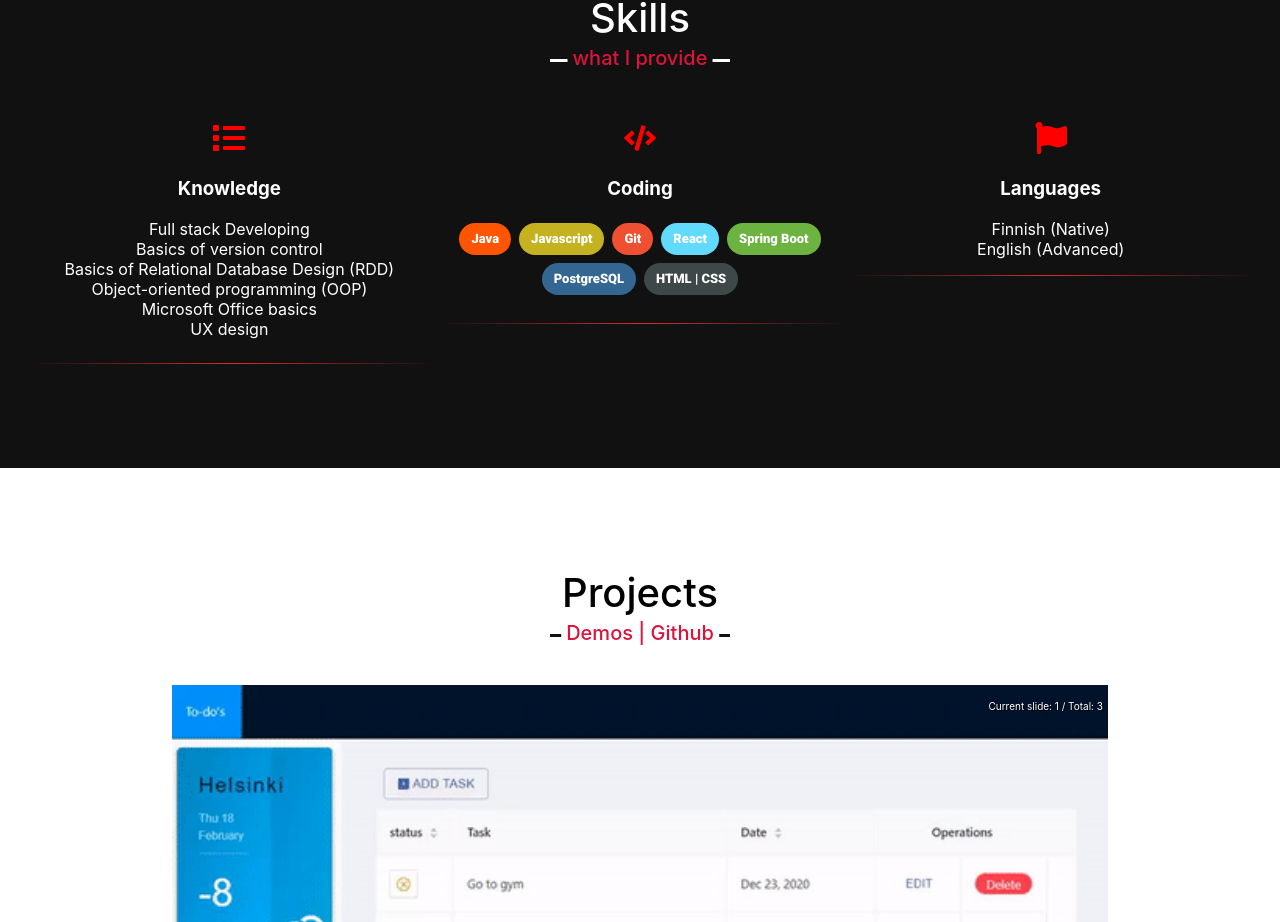
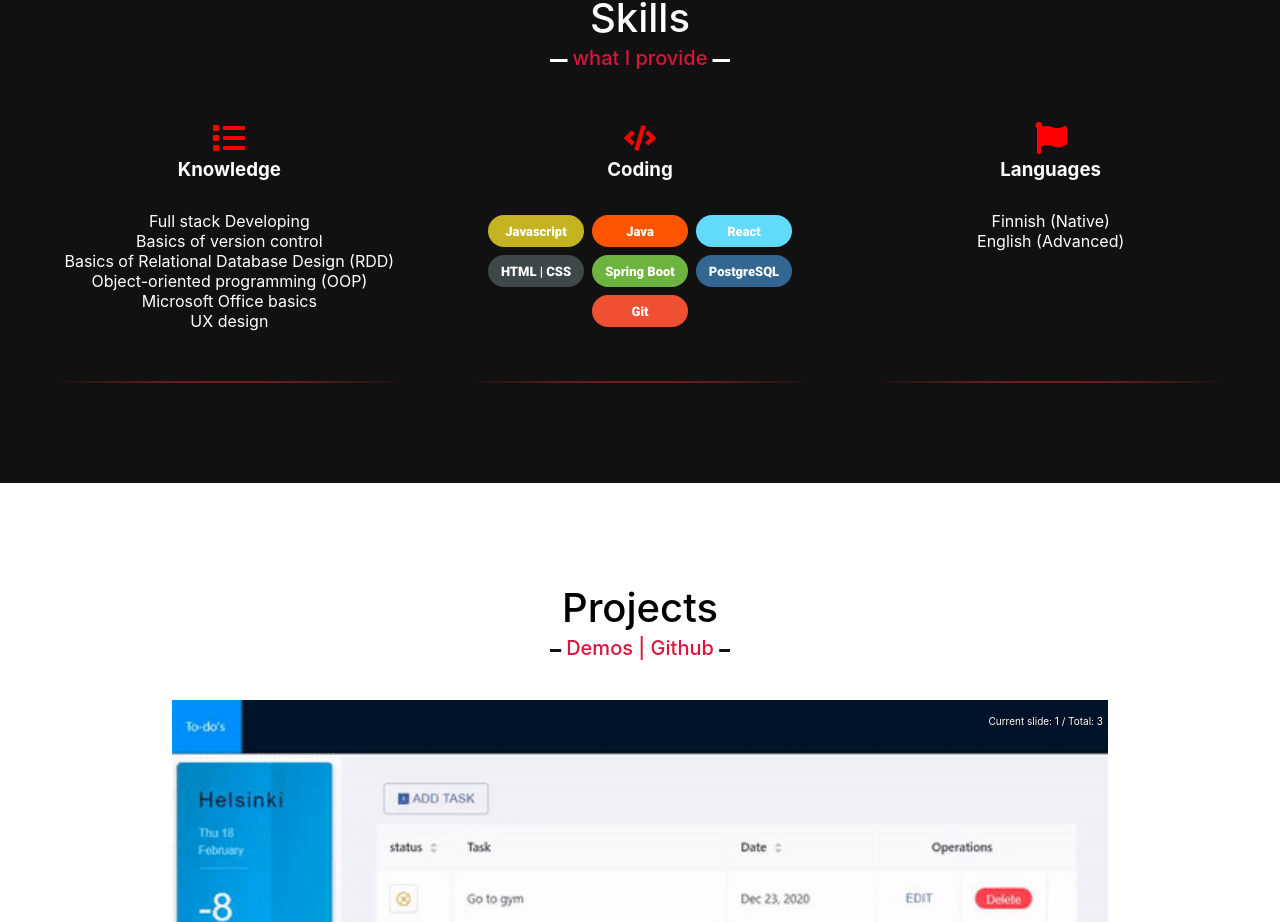
Before and after one commit to Johamatt/JohamattCv, a React (Create React App) app: page / in a window 1280 px wide. Shown: the part 1678-2600 px from the top of the page. Built offline with nearby package versions, Linux system fonts and the light colour scheme.

Commit message:
align content in skills section

```diff
--- a/src/pages/Skills.js
+++ b/src/pages/Skills.js
@@ -11,19 +11,17 @@ import { Fade } from "@material-ui/core";
 const useStyles = makeStyles((theme) => ({
   root: {
     backgroundColor: "#111",
-    "& p, a, h1, h2, h3, h4, h5, ,li,span": {
+    "& p, a, h1, h2, h4, h5, ,li,span": {
       color: "white",
+    },
+    "& h3": {
+      color: "white",
+      margin: "0",
+      marginBottom: "30px",
     },
 
     flexGrow: 1,
     padding: "100px 0",
-  },
-
-  iconset: {
-    "& > *": {
-      margin: theme.spacing(0.5),
-      display: 'inlineBlock'
-    },
   },
 
   divider: {
@@ -75,14 +73,15 @@ const useStyles = makeStyles((theme) => ({
     },
   },
 
-  rightcol: {
+  languagecol: {
+
     [theme.breakpoints.down("xs")]: {
       maxWidth: "100%",
       padding: "30px 10px",
     },
   },
 
-  leftcol: {
+  knowledgecol: {
     [theme.breakpoints.down("xs")]: {
       maxWidth: "100%",
       padding: "30px 10px",
@@ -100,12 +99,23 @@ const useStyles = makeStyles((theme) => ({
     fontSize: "2rem",
     color: "red",
   },
+
+  skillcontentColumn: {
+    minHeight: "170px",
+  },
+
+  iconset: {
+    "& > *": {
+      margin: theme.spacing(0.5),
+      display: "inlineBlock",
+    },
+  },
 }));
 
 const chips = data.chip.map((chip) => (
   <Chip
     key={chip.id}
-    style={{ backgroundColor: `${chip.color}`}}
+    style={{ backgroundColor: `${chip.color}`,width: '6rem' }}
     label={chip.label}
     color="primary"
     size="medium"
@@ -128,15 +138,23 @@ export default function Skills() {
             <Fade in={checked} {...(checked ? { timeout: 1000 } : {})}>
               <Grid item xs={12} className={classes.wrapper}>
                 {/* LEFT COLUMN*/}
-                <Grid item xs={4} className={classes.leftcol} style={{textAlign: 'center'}}>
-                <Grid item xs={12} >
+                <Grid
+                  item
+                  xs={4}
+                  className={classes.knowledgecol}
+                  style={{ textAlign: "center" }}
+                >
+                  <Grid item xs={12}>
                     <FaList className={classes.icon}></FaList>
-                    <h3>
-                       Knowledge
-                    </h3>
+                    <h3>Knowledge</h3>
                   </Grid>
-                    <Grid item xs={12} className={classes.iconset}>
-                      <ul style={{listStyleType: 'none', paddingInlineStart: '0px'}}>
+                  <Grid item xs={12} className={classes.skillcontentColumn}>
+                    <ul
+                      style={{
+                        listStyleType: "none",
+                        paddingInlineStart: "0px",
+                      }}
+                    >
                       <li>Full stack Developing </li>
                       <li>Basics of version control</li>
                       <li>Basics of Relational Database Design (RDD)</li>
@@ -144,49 +162,57 @@ export default function Skills() {
                       <li>Microsoft Office basics</li>
                       <li>UX design </li>
                     </ul>
-                      <div style={{ paddingTop: "1rem" }} />
+
+                  </Grid>
                   <div className={classes.dividerEllipse} />
                 </Grid>
+
+                <Grid
+                  item
+                  xs={4}
+                  style={{ maxWidth: "100%", textAlign: "center" }}
+                >
+                  <Grid item xs={12} style={{}}>
+                    <FaCode className={classes.icon}></FaCode>
+                    <h3>Coding</h3>
                   </Grid>
 
-                <Grid item xs={4} style={{maxWidth: '100%',textAlign: 'center'}}>
-                <Grid item xs={12} style={{}}>
-                <FaCode className={classes.icon} ></FaCode>
-                <h3>
-                       Coding
-                    </h3>
-                </Grid>
-
-
+                  <Grid item xs={12} className={classes.skillcontentColumn}>
                     <Grid item xs={12} className={classes.iconset}>
                       {chips}
 
-                      <div style={{ paddingTop: "1rem" }} />
-                  <div className={classes.dividerEllipse} />
-
-
 
                     </Grid>
-
+                  </Grid>
+                  <div className={classes.dividerEllipse} />
                 </Grid>
 
                 {/* RIGHT COLUMN*/}
-                <Grid item xs={4} className={classes.rightcol} style={{textAlign:'center'}}>
-                  <Grid item xs={12} style={{textAlign:'center'}}>
+                <Grid
+                  item
+                  xs={4}
+                  className={classes.languagecol}
+                  style={{ textAlign: "center" }}
+                >
+                  <Grid item xs={12} style={{ textAlign: "center" }}>
                     <FaFlag className={classes.icon}></FaFlag>
-                    <h3>
-                       Languages
-                    </h3>
-
+                    <h3>Languages</h3>
                   </Grid>
 
-                  <ul style={{listStyleType: 'none', paddingInlineStart: '0px'}}>
+                  <Grid item xs={12} className={classes.skillcontentColumn}>
+                    <ul
+                      style={{
+                        listStyleType: "none",
+                        paddingInlineStart: "0px",
+                        minHeight: "120px",
+                      }}
+                    >
                       <li>Finnish (Native)</li>
                       <li>English (Advanced)</li>
                     </ul>
+                  </Grid>
                   <div className={classes.dividerEllipse} />
                 </Grid>
-
               </Grid>
             </Fade>
           </Grid>
--- a/src/static/content/data.js
+++ b/src/static/content/data.js
@@ -5,25 +5,29 @@ import portfoliokuva from '../media/portfoliokuva.png'
 export default {
 
     chip: [
-        {
-            id: 1,
-            color: '#f50',
-            label: 'Java',
-        },
+
         {
             id: 2,
             color: '#c4b221',
             label: 'Javascript',
         },
         {
-            id: 3,
-            color: '#F05032',
-            label: 'Git',
+            id: 1,
+            color: '#f50',
+            label: 'Java',
         },
+
+
+
         {
             id: 4,
             color: '#61DAFB',
             label: 'React',
+        },
+        {
+            id: 7,
+            color: '#3E4848',
+            label: 'HTML | CSS'
         },
         {
             id: 5,
@@ -36,10 +40,11 @@ export default {
             label: 'PostgreSQL',
         },
         {
-            id: 7,
-            color: '#3E4848',
-            label: 'HTML | CSS'
-        }
+            id: 3,
+            color: '#F05032',
+            label: 'Git',
+        },
+
     ],
 
     link: [
```
Lines whose indentation alone changed are shown as unchanged.
